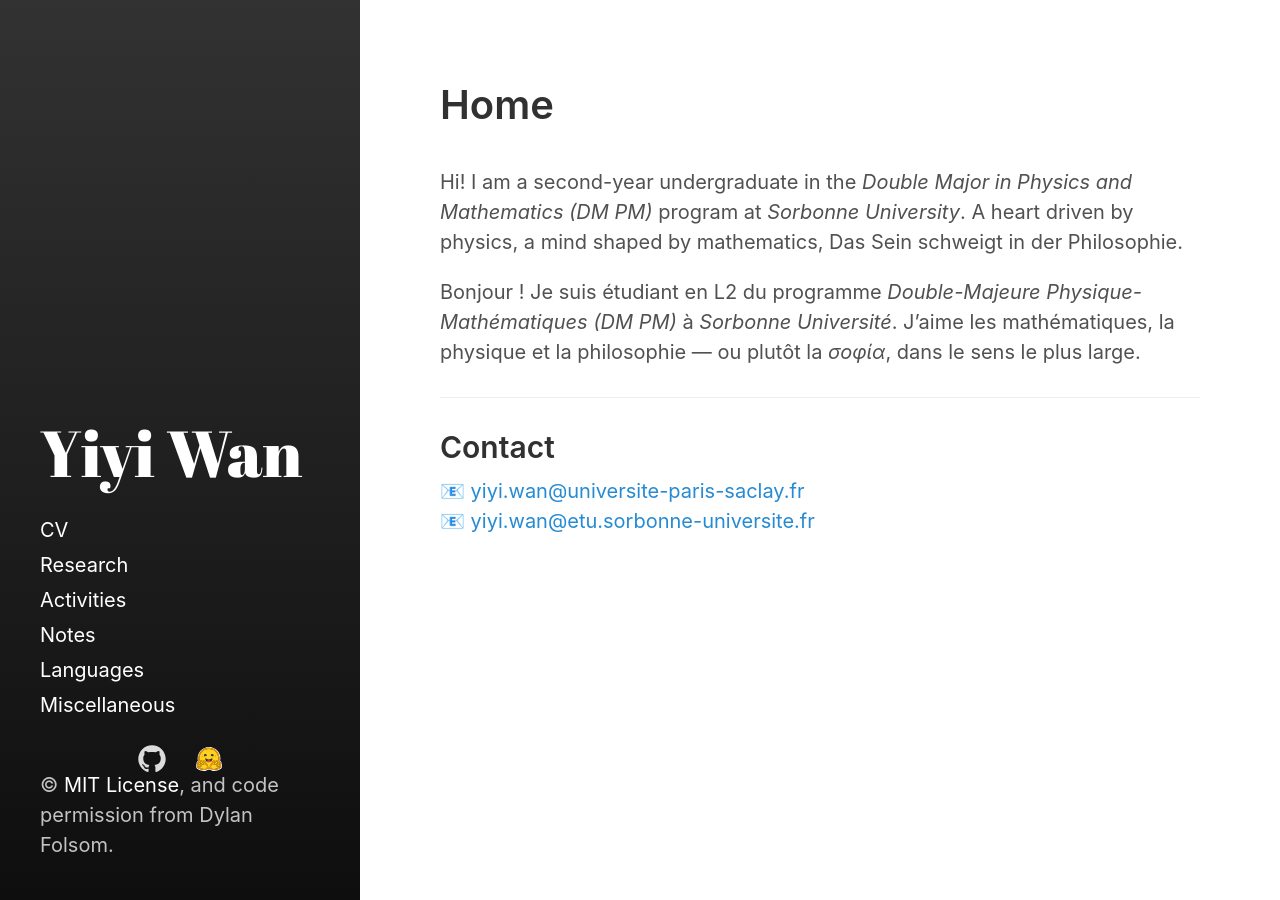
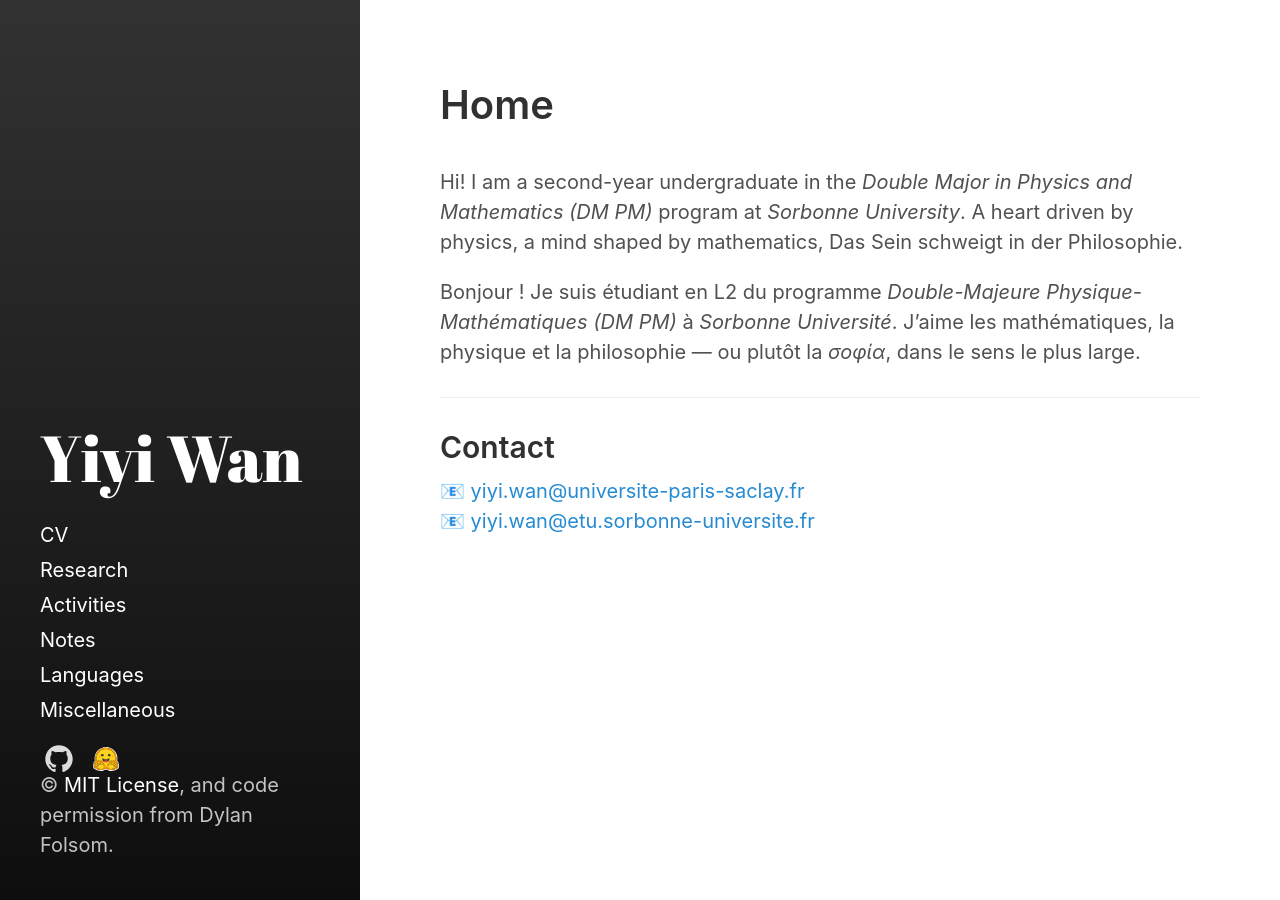
Before and after one commit to Roimex/Roimex.github.io, a Jekyll site: the page built from index.html, in a window 1280 px wide. Built offline with Jekyll 4.4.1, drawn with Linux system fonts in a browser that asks for light colours.

Commit message:
Update _layout.scss

```diff
--- a/_sass/hydeout/_layout.scss
+++ b/_sass/hydeout/_layout.scss
@@ -281,23 +281,28 @@ body {
 }
 
 #sidebar-icon-links {
-    display: flex;
-    justify-content: center;
-    gap: 10px; /* Space between icons */
-    margin-top: 15px;
+  flex-flow: row wrap;
+  justify-content: center;
+  margin-top: 0.5rem;
+  max-width: 100%;
+
+  @media (min-width: $large-breakpoint) {
+    justify-content: flex-start;
+    margin-left: -0.25em;
+  }
 }
 
 #sidebar-icon-links a {
-    width: 32px;  /* Set icon width */
-    height: 32px; /* Set icon height */
+    width: 32px;
+    height: 32px;
     display: inline-block;
     text-align: center;
 }
 
 #sidebar-icon-links svg {
-    width: 32px;  /* Set SVG width */
-    height: 32px; /* Set SVG height */
-    fill: white; /* Keep icons white */
+    width: 32px;
+    height: 32px;
+    fill: white;
     transition: transform 0.2s;
 }
 
```
